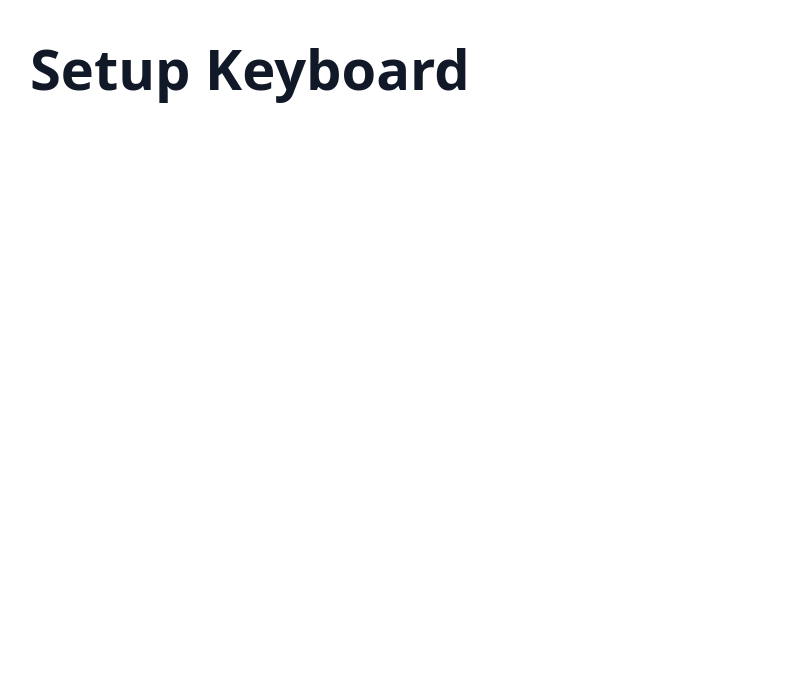
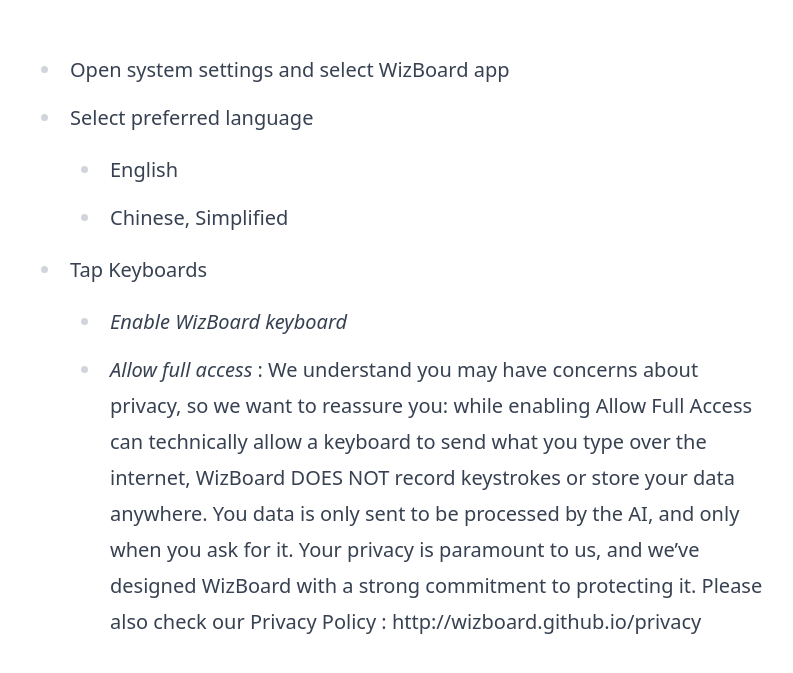
Before and after one commit to WizBoard/wizboard.github.io, a Jekyll site: the page built from docs/docs/en/setup_keyboard.md, in a window 1280 px wide. Shown: the top 673 px of the page, without its empty margins (74-867 px from the left). Built offline with Jekyll 4.4.1, drawn with Linux system fonts in a browser that asks for light colours; nearby versions of some CDN libraries.

Commit message:
Update setup_keyboard.md

```diff
--- a/docs/docs/en/setup_keyboard.md
+++ b/docs/docs/en/setup_keyboard.md
@@ -2,4 +2,11 @@
 layout: plain_content
 title: WizBoard User Manual
 ---
-# Setup Keyboard
+* Open system settings and select WizBoard app
+* Select preferred language
+    * English
+    * Chinese, Simplified
+* Tap Keyboards
+    * *Enable WizBoard keyboard*
+    * *Allow full access* : We understand you may have concerns about privacy, so we want to reassure you: while enabling Allow Full Access can technically allow a keyboard to send what you type over the internet, WizBoard DOES NOT record keystrokes or store your data anywhere. You data is only sent to be processed by the AI, and only when you ask for it.
+Your privacy is paramount to us, and we've designed WizBoard with a strong commitment to protecting it. Please also check our Privacy Policy : http://wizboard.github.io/privacy
```
